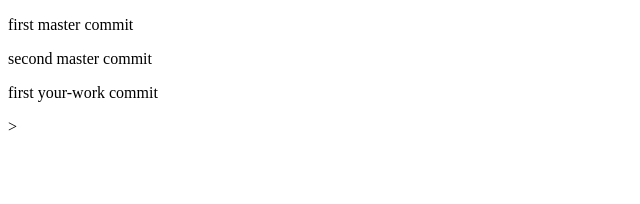
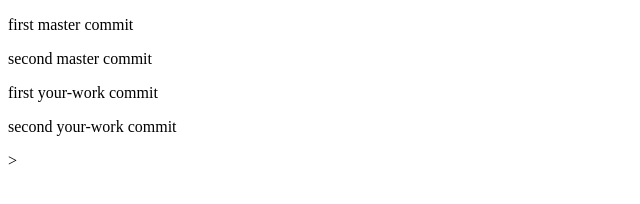
Before and after one commit to Daneej-Ahnaf/marazin_testing_repo, a plain HTML site: page index.html in a window 1280 px wide. Shown: the whole page, without its empty margins (0-640 px from the left). Drawn offline with Linux system fonts and the light colour scheme.

Commit message:
second your-work commit

```diff
--- a/index.html
+++ b/index.html
@@ -11,5 +11,7 @@
         <p>second master commit</p>
 
         <p>first your-work commit</p>
+
+        <p>second your-work commit</p>
 </body>
 </html>>
```
